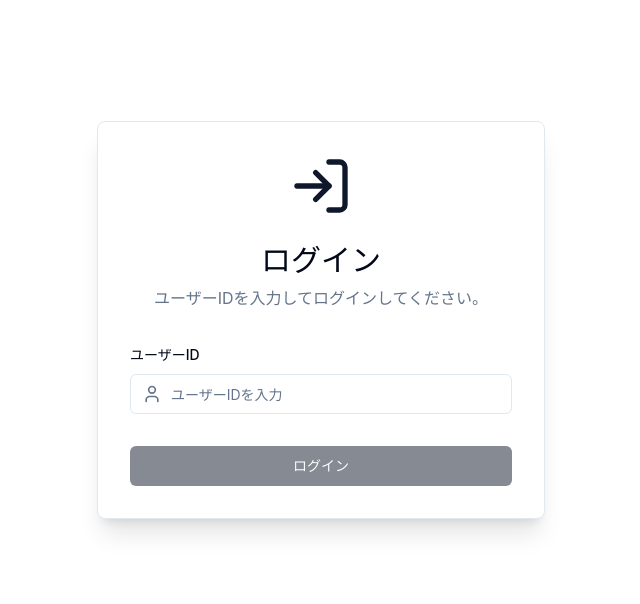
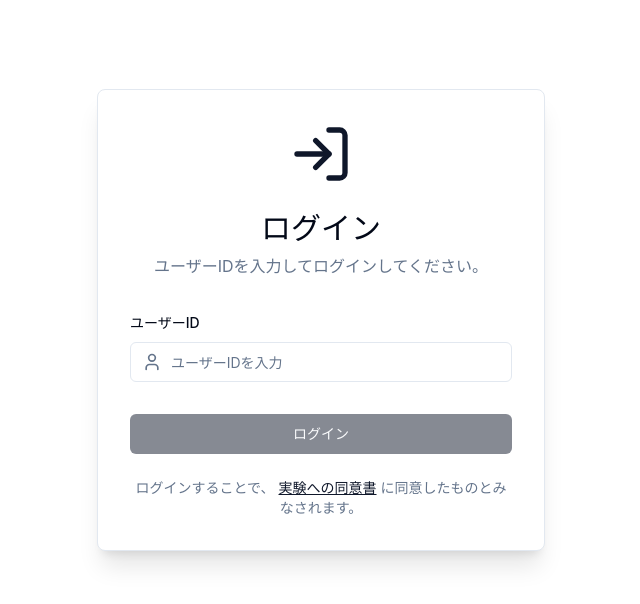
Before and after one commit to wtrmzt/knowladgemapsoftver2, a React (Vite) app in the folder frontend/knowledge-map-app/: page /login in a window 1280 px wide. Shown: the top 604 px of the page, without its empty margins (319-959 px from the left). Built offline with nearby package versions, Linux system fonts and the light colour scheme; no server answers.

Commit message:
before ex1 deploy

```diff
--- a/frontend/knowledge-map-app/src/App.tsx
+++ b/frontend/knowledge-map-app/src/App.tsx
@@ -8,6 +8,7 @@ import AdminPage from './pages/AdminPage';
 import { authService } from './services/authService';
 import { Toaster } from "@/components/ui/toaster";
 import { Shield } from 'lucide-react';
+import ConsentPage from './pages/ConsentPage'; // ★★★ 同意書ページをインポート ★★★
 
 const Navbar: React.FC<{ isAuthenticated: boolean; isAdmin: boolean; onLogout: () => void }> = ({ isAuthenticated, isAdmin, onLogout }) => {
   if (!isAuthenticated) return null;
@@ -60,13 +61,15 @@ function App() {
         <Navbar isAuthenticated={isAuthenticated} isAdmin={isAdmin} onLogout={handleLogout} />
         {/* ★★★ 重要な修正: mainにflex-grow、min-h-0を追加し、paddingを調整 ★★★ */}
         <main className="flex-grow min-h-0 w-full">
-          <div className="container p-4 h-full w-full flex flex-col">
+          <div className="container mx-auto p-4 h-full flex flex-col">
             <Routes>
               {/* ログインページ: 認証済みなら権限に応じてリダイレクト */}
               <Route
                 path="/login"
                 element={!isAuthenticated ? <LoginPage onLoginSuccess={handleLoginSuccess} /> : <Navigate to={isAdmin ? "/admin" : "/dashboard"} />}
               />
+              {/* 同意書ページ: 認証済みなら表示、未認証ならログインページへリダイレクト */}
+              <Route path="/consent" element={<ConsentPage />} />
 
               {/* ユーザー用ダッシュボード: 管理者はAdminページへリダイレクト */}
               <Route
--- a/frontend/knowledge-map-app/src/pages/LoginPage.tsx
+++ b/frontend/knowledge-map-app/src/pages/LoginPage.tsx
@@ -1,11 +1,11 @@
 // src/pages/LoginPage.tsx
 import React, { useState } from 'react';
-import { useNavigate } from 'react-router-dom';
+import { useNavigate, Link } from 'react-router-dom'; // ★★★ Linkをインポート ★★★
 import { authService } from '../services/authService';
 import { Button } from "@/components/ui/button";
 import { Input } from "@/components/ui/input";
 import { useToast } from "@/hooks/use-toast";
-import { LogIn, User as UserIcon } from 'lucide-react';
+import { LogIn, User as UserIcon, Loader2 } from 'lucide-react';
 import { Label } from '@/components/ui/label';
 
 interface LoginPageProps {
@@ -15,11 +15,9 @@ interface LoginPageProps {
 function LoginPage({ onLoginSuccess }: LoginPageProps) {
   const navigate = useNavigate();
   const { toast } = useToast();
-  // ★★★ 修正: ユーザーIDを管理するためのStateを追加 ★★★
   const [username, setUsername] = useState('');
   const [isLoading, setIsLoading] = useState(false);
 
-  // ★★★ 修正: IDとパスワードでログインするハンドラを実装 ★★★
   const handleLogin = async () => {
     if (!username.trim()) {
       toast({
@@ -30,20 +28,14 @@ function LoginPage({ onLoginSuccess }: LoginPageProps) {
       return;
     }
     setIsLoading(true);
-
-
-
-
     try {
-      // 修正したauthServiceのlogin関数を呼び出す
       const appToken = await authService.login(username);
-        localStorage.setItem('jwt_token', appToken);
+      localStorage.setItem('jwt_token', appToken);
       if (appToken) {
         onLoginSuccess();
         navigate('/dashboard');
         toast({ title: "ログイン成功", description: `ようこそ、${username}さん！` });
       } else {
-        // このケースは通常発生しないが、念のため
         throw new Error("アプリケーショントークンが取得できませんでした。");
       }
     } catch (error: any) {
@@ -62,6 +54,9 @@ function LoginPage({ onLoginSuccess }: LoginPageProps) {
       handleLogin();
     }
   };
+
+  // ★★★ 同意書ページのパスを定義 ★★★
+  const consentPagePath = "/consent"; // ここは実際の同意書ページのパスに合わせてください
 
   return (
     <div className="flex flex-col items-center justify-center min-h-[calc(100vh-12rem)]">
@@ -82,7 +77,7 @@ function LoginPage({ onLoginSuccess }: LoginPageProps) {
                         value={username}
                         onChange={(e) => setUsername(e.target.value)}
                         onKeyPress={handleKeyPress}
-                        className="pl-10" // アイコンの分のスペースを確保
+                        className="pl-10"
                         disabled={isLoading}
                     />
                  </div>
@@ -93,15 +88,20 @@ function LoginPage({ onLoginSuccess }: LoginPageProps) {
           {isLoading && <Loader2 className="mr-2 h-4 w-4 animate-spin" />}
           ログイン
         </Button>
+
+        {/* ★★★ 同意書へのリンクを追加 ★★★ */}
+        <div className="mt-6 text-sm">
+            <p className="text-muted-foreground">
+                ログインすることで、
+                <Link to={consentPagePath} className="underline text-primary hover:text-primary/80 mx-1">
+                    実験への同意書
+                </Link>
+                に同意したものとみなされます。
+            </p>
+        </div>
       </div>
     </div>
   );
 }
 
-// ローディングインジケーター用のコンポーネント
-const Loader2 = (props: React.SVGProps<SVGSVGElement>) => (
-    <svg xmlns="http://www.w3.org/2000/svg" width="24" height="24" viewBox="0 0 24 24" fill="none" stroke="currentColor" strokeWidth="2" strokeLinecap="round" strokeLinejoin="round" {...props}><path d="M21 12a9 9 0 1 1-6.219-8.56"/></svg>
-);
-
-
 export default LoginPage;
```
